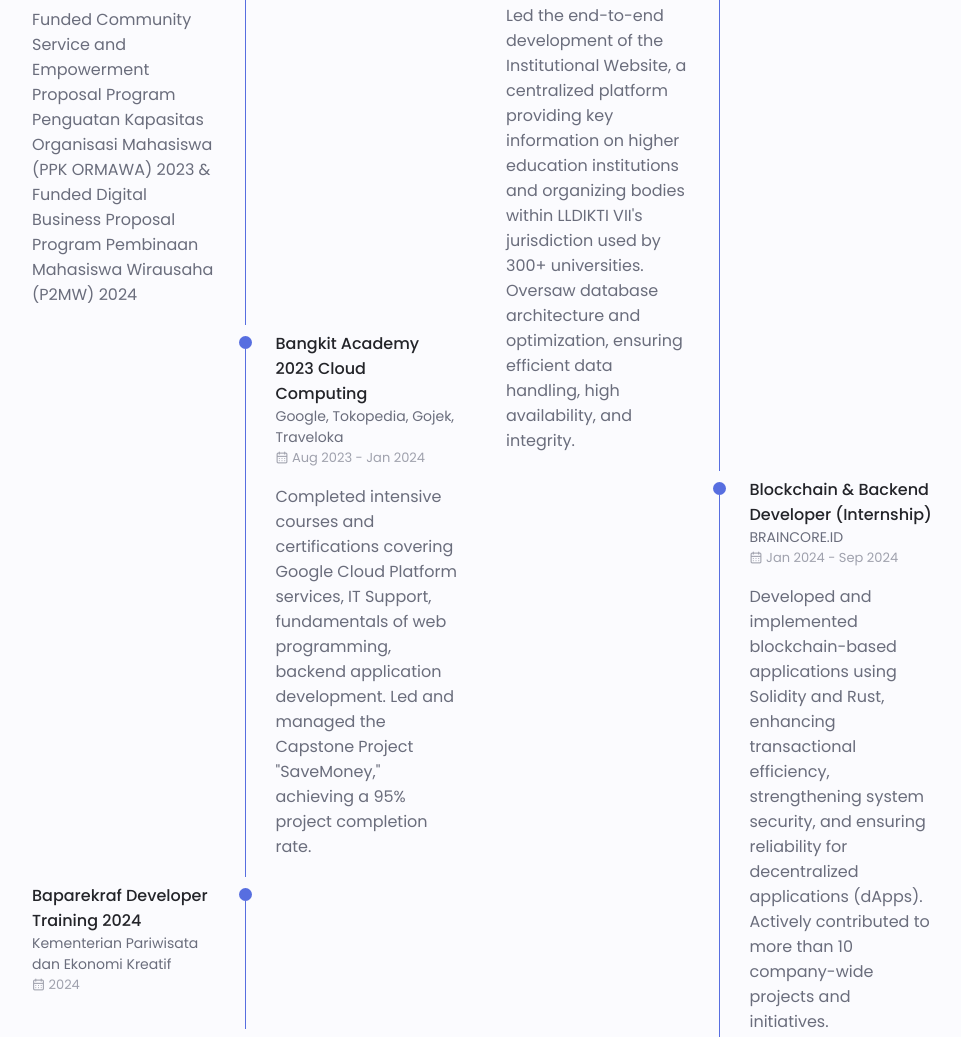
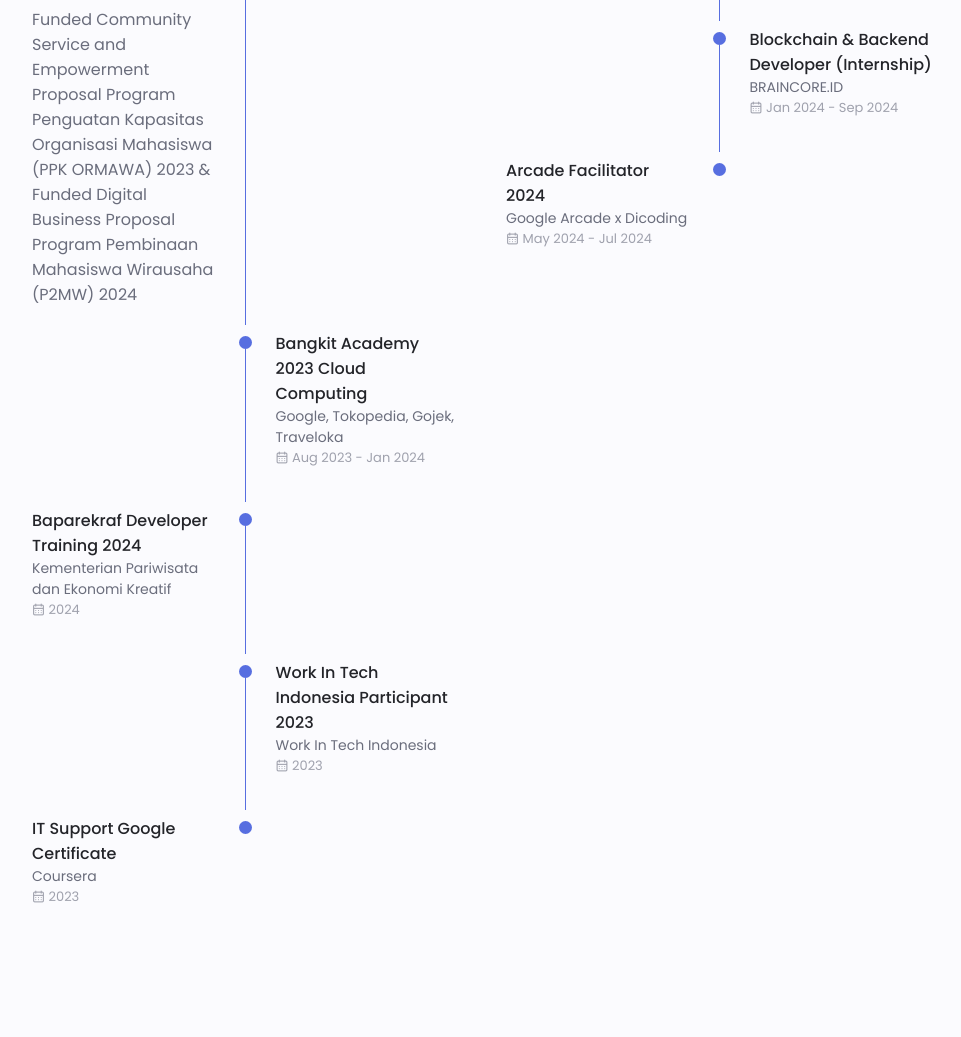
Before and after one commit to Isallkun/isallkun.github.io, a plain HTML site: page index.html in a window 1280 px wide. Shown: the part 2845-3882 px from the top of the page, without its empty margins (158-1119 px from the left). Drawn offline with nearby package versions, Linux system fonts and the light colour scheme.

Commit message:
Update journey section by commenting out previous descriptions and modifying the title and date for the new role as Arcade Facilitator 2024

```diff
--- a/index.html
+++ b/index.html
@@ -373,7 +373,7 @@
                                             Aug 2023 - Jan 2024
                                         </div>
                                     </span>
-                                    <p class="journey__description">Completed intensive courses and certifications covering Google Cloud Platform services, IT Support, fundamentals of web programming, backend application development. Led and managed the Capstone Project "SaveMoney," achieving a 95% project completion rate.</p>
+                                    <!-- <p class="journey__description">Completed intensive courses and certifications covering Google Cloud Platform services, IT Support, fundamentals of web programming, backend application development. Led and managed the Capstone Project "SaveMoney," achieving a 95% project completion rate.</p> -->
                                 </div>
                             </div>
 
@@ -447,7 +447,7 @@
                                             Sep 2024 - Jan 2025
                                         </div>
                                     </span>
-                                    <p class="journey__description">Led the end-to-end development of the Institutional Website, a centralized platform providing key information on higher education institutions and organizing bodies within LLDIKTI VII's jurisdiction used by 300+ universities. Oversaw database architecture and optimization, ensuring efficient data handling, high availability, and integrity.</p>
+                                    <!-- <p class="journey__description">Led the end-to-end development of the Institutional Website, a centralized platform providing key information on higher education institutions and organizing bodies within LLDIKTI VII's jurisdiction used by 300+ universities. Oversaw database architecture and optimization, ensuring efficient data handling, high availability, and integrity.</p> -->
                                 </div>
                                 <div>
                                     <span class="journey__rounder"></span>
@@ -470,21 +470,21 @@
                                             Jan 2024 - Sep 2024
                                         </div>
                                     </span>
-                                    <p class="journey__description">Developed and implemented blockchain-based applications using Solidity and Rust, enhancing transactional efficiency, strengthening system security, and ensuring reliability for decentralized applications (dApps). Actively contributed to more than 10 company-wide projects and initiatives.</p>
+                                    <!-- <p class="journey__description">Developed and implemented blockchain-based applications using Solidity and Rust, enhancing transactional efficiency, strengthening system security, and ensuring reliability for decentralized applications (dApps). Actively contributed to more than 10 company-wide projects and initiatives.</p> -->
                                 </div>
                             </div>
 
                             <!--==================== EXPERIENCE 3 ====================-->
                             <div class="journey__data">
                                 <div>
-                                    <h3 class="journey__title">Cloud Computing Student Cohort 2023 Batch 2</h3>
-                                    <span class="journey__subtitle">Bangkit Academy led By Google, Tokopedia, Gojek, Traveloka
+                                    <h3 class="journey__title">Arcade Facilitator 2024</h3>
+                                    <span class="journey__subtitle">Google Arcade x Dicoding
                                         <div class="journey__calender">
                                             <i class="uil uil-calendar-alt"></i>
-                                            Aug 2023 - Jan 2024
+                                            May 2024 - Jul 2024
                                         </div>
                                     </span>
-                                    <p class="journey__description">Completed intensive courses and certifications covering Google Cloud Platform services, IT Support, fundamentals of web programming, backend application development. Led and managed the Capstone Project "SaveMoney," a financial management application built to consolidate personal expenses and savings.</p>
+                                    <!-- <p class="journey__description">Completed intensive courses and certifications covering Google Cloud Platform services, IT Support, fundamentals of web programming, backend application development. Led and managed the Capstone Project "SaveMoney," a financial management application built to consolidate personal expenses and savings.</p> -->
                                 </div>
                                 <div>
                                     <span class="journey__rounder"></span>
```
